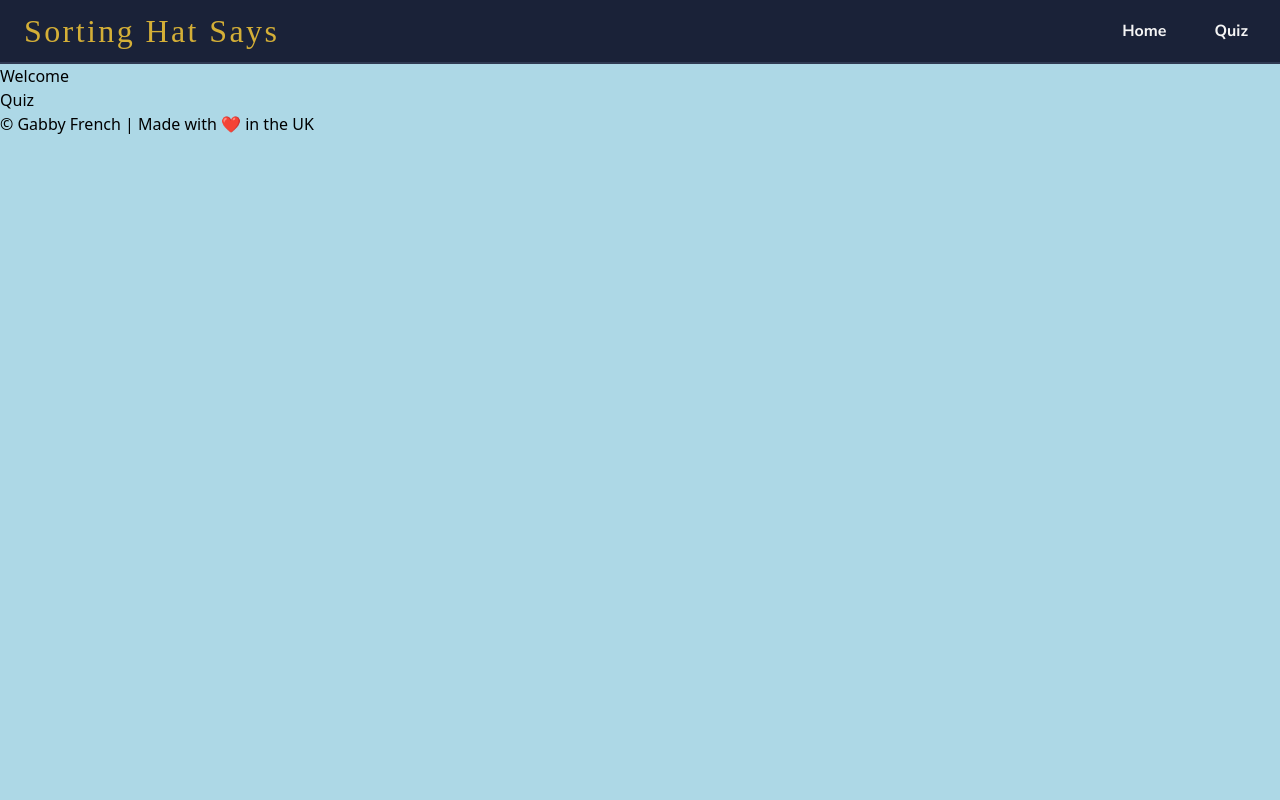
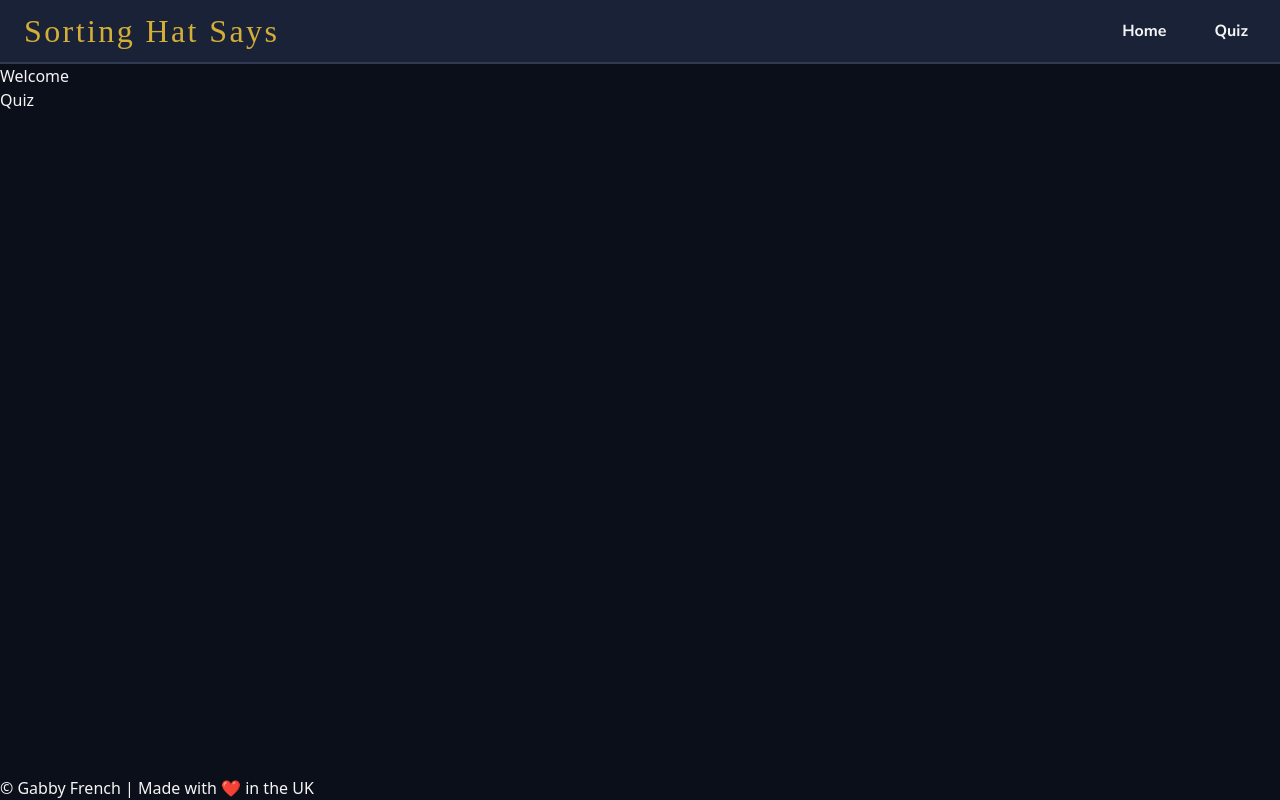
Before and after one commit to gabbythecoder/sorting-hat-says, a React (Vite) app in the folder client/: page / in a window 1280 px wide. Built offline with nearby package versions, Linux system fonts and the light colour scheme; a web font is replaced by a local one.

Commit message:
style: add tailwindcss in App.jsx

```diff
--- a/client/src/App.css
+++ b/client/src/App.css
@@ -1,5 +1,6 @@
 @import "tailwindcss";
 
 :root {
-  background-color: lightblue;
+  background-color: #0b0f1a;
+  color: #f5f5f5;
 }
--- a/client/src/App.jsx
+++ b/client/src/App.jsx
@@ -9,15 +9,18 @@
 export default function App() {
     return (
         <>
+        <div className="flex flex-col min-h-screen">
             <Header />
 
+        <main className="flex-1">
         <Routes>
             <Route path="/" element={<Home />} />
             <Route path="/form" element={<Form />} />
 
         </Routes>
-
+        </main>
             <Footer />
+        </div>
         </>
     )
 }
```
